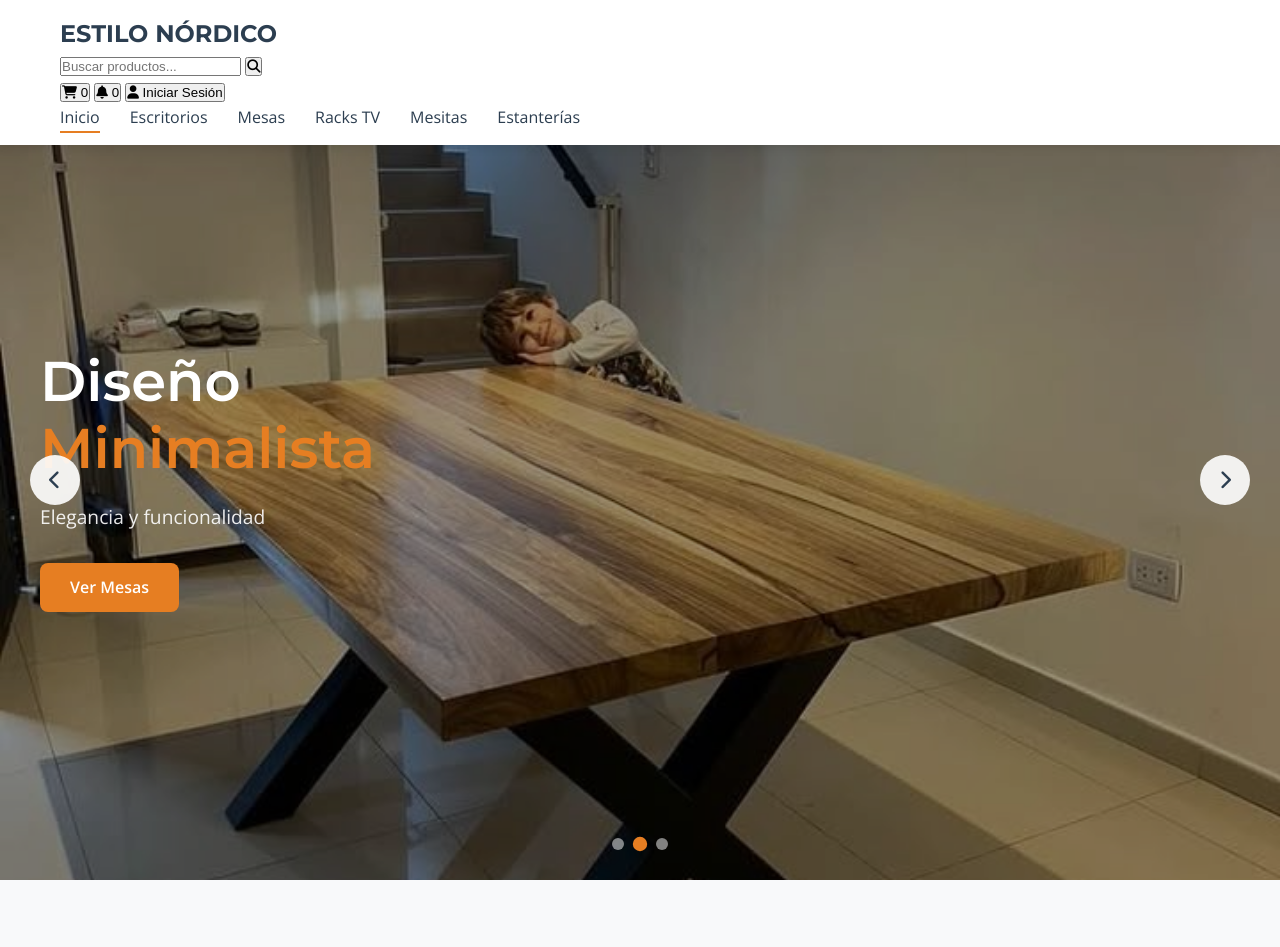
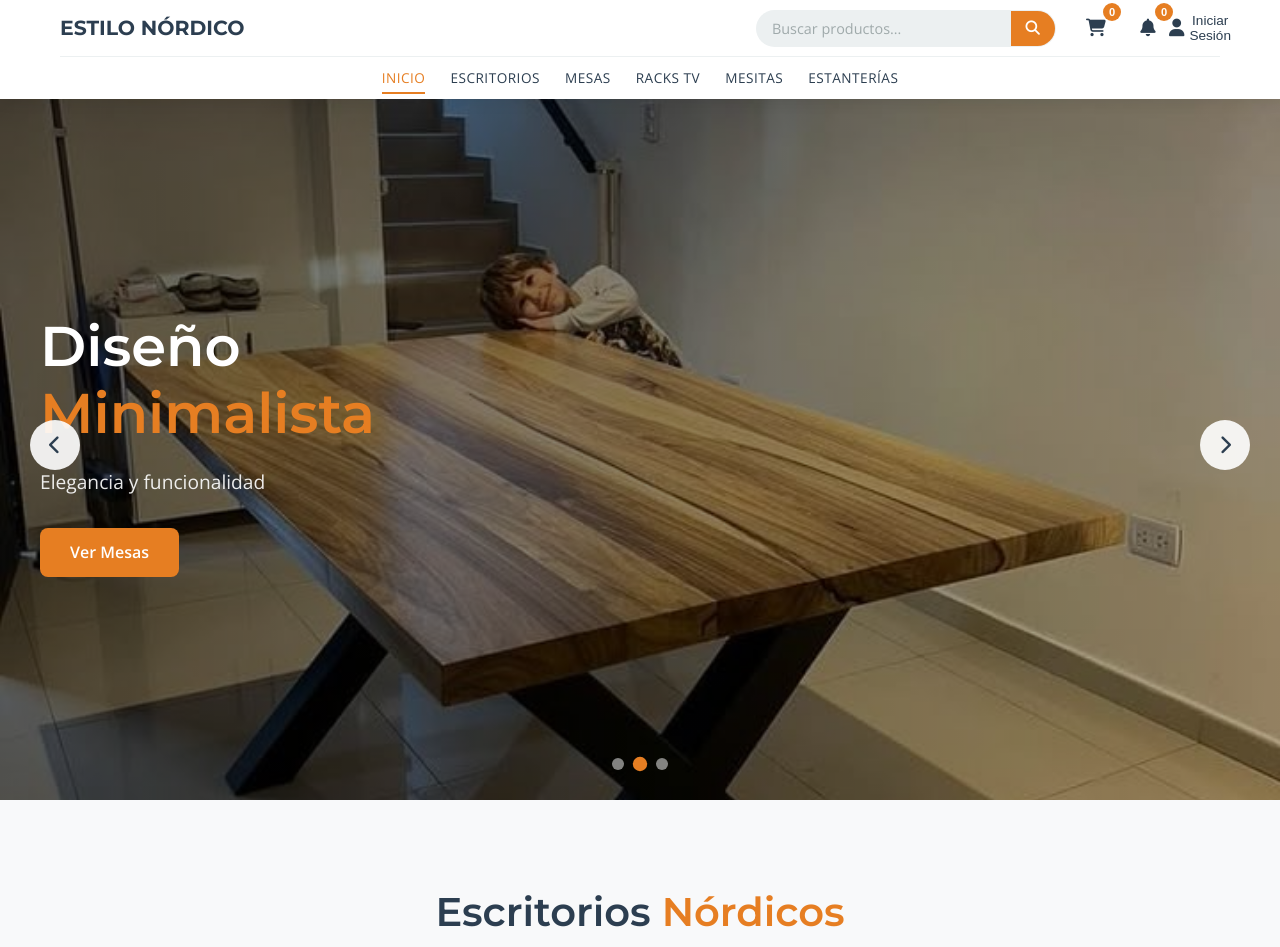
Before and after one commit to GestorEterno/EstiloNordico, a plain HTML site: page index.html in a window 1280 px wide. Shown: the top 947 px of the page. Drawn offline with nearby package versions, Linux system fonts and the light colour scheme.

Commit message:
Update index.css

```diff
--- a/index.css
+++ b/index.css
@@ -1,4 +1,4 @@
-/* style.css - ESTILO NÓRDICO - VERSIÓN CON CARRUSELES DE PRODUCTOS */
+/* style.css - ESTILO NÓRDICO - VERSIÓN CON HEADER REDISEÑADO PERFECTO */
 :root {
     --primary: #2c3e50;
     --primary-dark: #1a252f;
@@ -67,36 +67,197 @@ h1, h2, h3, h4 {
     text-align: center;
 }
 
-/* HEADER */
+/* ===== HEADER COMPACTO REDISEÑADO ===== */
 .header {
     position: fixed;
     top: 0;
     left: 0;
     width: 100%;
     background: white;
-    box-shadow: 0 2px 10px rgba(0,0,0,0.1);
+    box-shadow: 0 2px 15px rgba(0,0,0,0.08);
     z-index: 1000;
-    padding: 15px 0;
+    padding: 8px 0 0 0;
 }
 
-.navbar {
+/* Primera Fila: Logo + Utilidades */
+.header-top {
     display: flex;
     justify-content: space-between;
     align-items: center;
+    padding-bottom: 8px;
+    border-bottom: 1px solid var(--light-gray);
 }
 
+/* Logo 15% más pequeño */
 .logo {
     font-family: 'Montserrat', sans-serif;
     font-weight: 700;
-    font-size: 1.5rem;
+    font-size: 1.275rem;
     color: var(--primary);
     text-decoration: none;
+    flex-shrink: 0;
+    transition: var(--transition);
+}
+
+.logo:hover {
+    color: var(--accent);
+}
+
+/* Utilidades del Header */
+.header-utils {
+    display: flex;
+    align-items: center;
+    gap: 20px;
+    flex: 1;
+    justify-content: flex-end;
+    margin-left: 20px;
+}
+
+/* Buscador Compacto */
+.search-container {
+    display: flex;
+    background: var(--light-gray);
+    border-radius: 20px;
+    overflow: hidden;
+    padding: 0;
+    flex: 1;
+    max-width: 300px;
+    transition: var(--transition);
+    border: 1px solid transparent;
+}
+
+.search-container:focus-within {
+    border-color: var(--accent);
+    box-shadow: 0 0 0 3px rgba(230, 126, 34, 0.1);
+}
+
+.search-input {
+    flex: 1;
+    padding: 8px 15px;
+    border: none;
+    background: transparent;
+    font-size: 0.9rem;
+    color: var(--dark);
+    outline: none;
+    font-family: 'Open Sans', sans-serif;
+}
+
+.search-input::placeholder {
+    color: var(--gray);
+    opacity: 0.7;
+}
+
+.search-btn {
+    background: var(--accent);
+    color: white;
+    border: none;
+    padding: 0 15px;
+    cursor: pointer;
+    transition: var(--transition);
+    display: flex;
+    align-items: center;
+    justify-content: center;
+    font-size: 0.9rem;
+}
+
+.search-btn:hover {
+    background: var(--accent-dark);
+}
+
+/* Iconos de Utilidad */
+.utility-icons {
+    display: flex;
+    gap: 12px;
+    align-items: center;
+}
+
+.icon-btn {
+    position: relative;
+    background: none;
+    border: none;
+    color: var(--primary);
+    font-size: 1.1rem;
+    cursor: pointer;
+    padding: 5px;
+    border-radius: 50%;
+    width: 40px;
+    height: 40px;
+    display: flex;
+    align-items: center;
+    justify-content: center;
+    transition: var(--transition);
+}
+
+.icon-btn:hover {
+    background: var(--light-gray);
+    color: var(--accent);
+    transform: translateY(-2px);
+}
+
+.cart-count, .notification-count {
+    position: absolute;
+    top: -5px;
+    right: -5px;
+    background: var(--accent);
+    color: white;
+    font-size: 0.7rem;
+    min-width: 18px;
+    height: 18px;
+    border-radius: 50%;
+    display: flex;
+    align-items: center;
+    justify-content: center;
+    font-weight: 600;
+    pointer-events: none;
+}
+
+.login-text {
+    font-size: 0.85rem;
+    font-weight: 500;
+    color: var(--primary);
+    transition: var(--transition);
+    margin-left: 5px;
+    display: inline-block;
+}
+
+.icon-btn:hover .login-text {
+    color: var(--accent);
+}
+
+/* Hamburger Button */
+.hamburger {
+    display: none;
+    cursor: pointer;
+    background: none;
+    border: none;
+    padding: 5px;
+    flex-direction: column;
+    justify-content: center;
+    align-items: center;
+}
+
+.bar {
+    display: block;
+    width: 22px;
+    height: 2px;
+    background: var(--dark);
+    margin: 3px 0;
+    transition: var(--transition);
+}
+
+/* Segunda Fila: Menú de Navegación */
+.header-bottom {
+    padding: 8px 0;
+    transition: var(--transition);
 }
 
 .nav-menu {
     display: flex;
     list-style: none;
-    gap: 30px;
+    gap: 25px;
+    justify-content: center;
+    margin: 0;
+    padding: 0;
 }
 
 .nav-link {
@@ -105,12 +266,16 @@ h1, h2, h3, h4 {
     font-weight: 500;
     position: relative;
     padding: 5px 0;
+    font-size: 0.85rem;
+    transition: var(--transition);
+    text-transform: uppercase;
+    letter-spacing: 0.5px;
 }
 
 .nav-link::after {
     content: '';
     position: absolute;
-    bottom: 0;
+    bottom: -2px;
     left: 0;
     width: 0;
     height: 2px;
@@ -123,28 +288,16 @@ h1, h2, h3, h4 {
     width: 100%;
 }
 
-.hamburger {
-    display: none;
-    cursor: pointer;
-    background: none;
-    border: none;
-    padding: 5px;
+.nav-link:hover,
+.nav-link.active {
+    color: var(--accent);
 }
 
-.bar {
-    display: block;
-    width: 25px;
-    height: 3px;
-    background: var(--dark);
-    margin: 5px 0;
-    transition: var(--transition);
-}
-
-/* HERO CON CARRUSEL HORIZONTAL */
+/* ===== HERO SIN ESPACIOS INNECESARIOS ===== */
 .hero {
-    height: 100vh;
-    min-height: 600px;
-    margin-top: 80px;
+    height: calc(100vh - 90px);
+    min-height: 500px;
+    margin-top: 90px;
     position: relative;
     overflow: hidden;
 }
@@ -187,7 +340,7 @@ h1, h2, h3, h4 {
     left: 0;
     width: 100%;
     height: 100%;
-    background: rgba(0,0,0,0.4);
+    background: linear-gradient(to right, rgba(0,0,0,0.6) 0%, rgba(0,0,0,0.3) 100%);
 }
 
 .slide-content {
@@ -270,7 +423,7 @@ h1, h2, h3, h4 {
     transform: scale(1.2);
 }
 
-/* SECCIONES DE PRODUCTOS */
+/* ===== SECCIONES DE PRODUCTOS ===== */
 .products-section {
     padding: 80px 0;
     background: var(--light);
@@ -358,7 +511,7 @@ h1, h2, h3, h4 {
     border-color: var(--light-gray);
 }
 
-/* PRODUCT CARDS */
+/* ===== TARJETAS DE PRODUCTO ===== */
 .product-card {
     flex: 0 0 calc(33.333% - 20px);
     min-width: calc(33.333% - 20px);
@@ -434,7 +587,7 @@ h1, h2, h3, h4 {
     background: var(--primary-dark);
 }
 
-/* PUNTOS INDICADORES DEL CARRUSEL */
+/* ===== PUNTOS INDICADORES DEL CARRUSEL ===== */
 .carousel-dots-container {
     display: flex;
     justify-content: center;
@@ -462,7 +615,7 @@ h1, h2, h3, h4 {
     transform: scale(1.1);
 }
 
-/* MODAL PERFECTO - PANTALLA COMPLETA */
+/* ===== MODAL PERFECTO - PANTALLA COMPLETA ===== */
 .modal-overlay {
     position: fixed;
     top: 0;
@@ -671,6 +824,10 @@ h1, h2, h3, h4 {
     margin-bottom: 15px;
     border: none;
     cursor: pointer;
+    display: flex;
+    align-items: center;
+    justify-content: center;
+    gap: 10px;
 }
 
 .btn-whatsapp:hover {
@@ -688,7 +845,7 @@ h1, h2, h3, h4 {
     background: var(--primary-dark);
 }
 
-/* FOOTER */
+/* ===== FOOTER ===== */
 .footer {
     background: var(--primary-dark);
     color: white;
@@ -748,6 +905,28 @@ h1, h2, h3, h4 {
 }
 
 @media (max-width: 992px) {
+    .header-utils {
+        gap: 15px;
+    }
+
+    .search-container {
+        max-width: 250px;
+    }
+
+    .utility-icons {
+        gap: 8px;
+    }
+
+    .icon-btn {
+        width: 36px;
+        height: 36px;
+        font-size: 1rem;
+    }
+
+    .login-text {
+        display: none;
+    }
+
     .products-carousel-container {
         gap: 10px;
     }
@@ -784,8 +963,21 @@ h1, h2, h3, h4 {
 }
 
 @media (max-width: 768px) {
+    .header {
+        padding: 5px 0 0 0;
+    }
+
+    .header-top {
+        padding-bottom: 5px;
+    }
+
+    .header-utils {
+        display: none;
+    }
+
     .hamburger {
-        display: block;
+        display: flex;
+        order: 2;
     }
 
     .hamburger.active .bar:nth-child(2) {
@@ -800,21 +992,52 @@ h1, h2, h3, h4 {
         transform: translateY(-8px) rotate(-45deg);
     }
 
-    .nav-menu {
+    .logo {
+        order: 1;
+        font-size: 1.2rem;
+    }
+
+    .header-bottom {
         position: fixed;
-        top: 80px;
+        top: 65px;
         left: -100%;
         width: 100%;
-        flex-direction: column;
         background: white;
-        padding: 30px;
+        padding: 0;
         transition: var(--transition);
         box-shadow: 0 10px 20px rgba(0,0,0,0.1);
         z-index: 999;
     }
 
-    .nav-menu.active {
+    .header-bottom.active {
         left: 0;
+    }
+
+    .nav-menu {
+        flex-direction: column;
+        gap: 0;
+        padding: 20px;
+    }
+
+    .nav-link {
+        padding: 12px 0;
+        font-size: 0.9rem;
+        border-bottom: 1px solid var(--light-gray);
+    }
+
+    .nav-link:last-child {
+        border-bottom: none;
+    }
+
+    .nav-link::after {
+        display: none;
+    }
+
+    /* Ajustar hero para móvil */
+    .hero {
+        height: calc(100vh - 65px);
+        margin-top: 65px;
+        min-height: 400px;
     }
 
     .slide-content h1 {
@@ -877,8 +1100,20 @@ h1, h2, h3, h4 {
 }
 
 @media (max-width: 480px) {
+    .logo {
+        font-size: 1.1rem;
+    }
+
+    .hero {
+        min-height: 350px;
+    }
+
     .slide-content h1 {
         font-size: 2rem;
+    }
+
+    .slide-content p {
+        font-size: 1rem;
     }
 
     .section-title {
```
